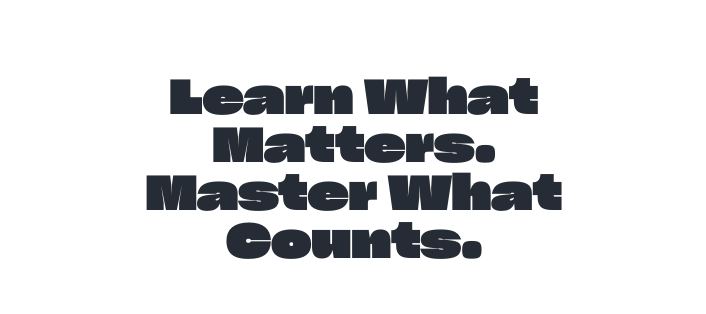
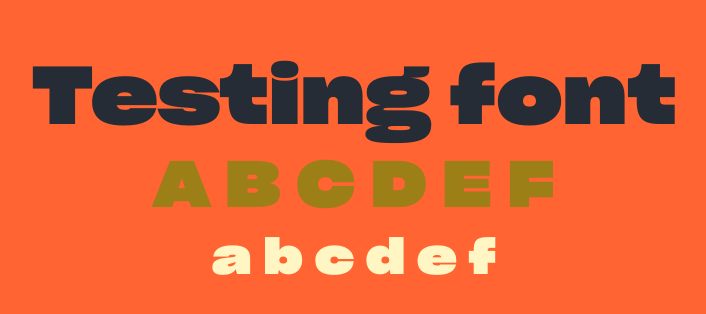
Before and after one commit to technicalinnoknowvex-ai/innoknowvex, a Next.js app: page / in a window 1280 px wide. Shown: the part 228-542 px from the top of the page, without its empty margins (286-992 px from the left). Built offline with nearby package versions, Linux system fonts and the light colour scheme.

Commit message:
code changes and some minor updates

```diff
--- a/src/app/globals.scss
+++ b/src/app/globals.scss
@@ -1,4 +1,4 @@
-@use "../styles/variables.module";
+@use "../styles/index" as *;
 
 * {
   box-sizing: border-box;
@@ -15,8 +15,8 @@ body {
   overflow-x: hidden;
   -webkit-font-smoothing: antialiased;
   -moz-osx-font-smoothing: grayscale;
-  color: variables.$text-primary;
-  background: variables.$app-background-base;
+  color: $text-primary;
+  background: $app-background-base;
 }
 
 a {
--- a/src/components/Pages/Landing/LandingPage.jsx
+++ b/src/components/Pages/Landing/LandingPage.jsx
@@ -1,17 +1,13 @@
 import React from "react";
 import landingStyles from "./styles/landing.module.scss";
+import Hero from "./Sections/Hero/Hero";
+import AboutUs from "./Sections/AboutUs/AboutUs";
+
 const LandingPage = () => {
   return (
     <div className={landingStyles.landing}>
-      <p className={landingStyles.landing__text}>
-        Learn What
-        <br />
-        Matters.
-        <br />
-        Master What
-        <br />
-        Counts.
-      </p>
+      <Hero />
+      <AboutUs />
     </div>
   );
 };
--- /dev/null
+++ b/src/components/Pages/Landing/Sections/AboutUs/AboutUs.jsx
@@ -0,0 +1,11 @@
+import React from "react";
+import aboutUsStyles from "./styles/aboutUs.module.scss";
+const AboutUs = () => {
+  return (
+    <section className={aboutUsStyles.sectionWrapper}>
+      <div className={aboutUsStyles.sectionWrapper__box}></div>
+    </section>
+  );
+};
+
+export default AboutUs;
--- /dev/null
+++ b/src/components/Pages/Landing/Sections/AboutUs/styles/aboutUs.module.scss
@@ -0,0 +1,16 @@
+@use "../../../../../../styles/variables" as *;
+
+.sectionWrapper {
+  width: 100%;
+  height: 100vh;
+  display: flex;
+  justify-content: center;
+  align-items: center;
+  background-color: lightgreen;
+
+  &__box {
+    width: 100px;
+    aspect-ratio: 1/1;
+    background-color: $brand-primary;
+  }
+}
--- /dev/null
+++ b/src/components/Pages/Landing/Sections/Hero/Hero.jsx
@@ -0,0 +1,15 @@
+import React from "react";
+import heroStyles from "./styles/hero.module.scss";
+const Hero = () => {
+  return (
+    <section className={heroStyles.heroWrapper}>
+      <p className={heroStyles.heroWrapper__headingTop}>Testing font</p>
+      <br />
+      <p className={heroStyles.heroWrapper__headingMiddle}>A B C D E F</p>
+      <br />
+      <p className={heroStyles.heroWrapper__headingBottom}>a b c d e f</p>
+    </section>
+  );
+};
+
+export default Hero;
--- /dev/null
+++ b/src/components/Pages/Landing/Sections/Hero/styles/hero.module.scss
@@ -0,0 +1,26 @@
+@use "../../../../../../styles/variables" as v;
+@use "../../../../../../styles/mixins" as m;
+@use "../../../../../../styles/fonts" as f;
+
+.heroWrapper {
+  width: 100%;
+  height: 100vh;
+  display: flex;
+  justify-content: center;
+  align-items: center;
+  flex-direction: column;
+  background-color: v.$brand-primary;
+
+  &__headingTop {
+    @include m.font(f.$font-sharp-25, f.$bold, v.$text-primary);
+    font-size: 5rem;
+  }
+  &__headingMiddle {
+    @include m.font(f.$font-sharp-25, f.$bold, v.$text-secondary);
+    font-size: 4rem;
+  }
+  &__headingBottom {
+    @include m.font(f.$font-sharp-25, f.$bold, v.$text-tertiary);
+    font-size: 3rem;
+  }
+}
--- a/src/components/Pages/Landing/styles/landing.module.scss
+++ b/src/components/Pages/Landing/styles/landing.module.scss
@@ -1,20 +1,8 @@
+@use "../../../../styles/mixins" as m;
+
 .landing {
   width: 100%;
   height: 100%;
-  display: flex;
-  justify-content: center;
-  align-items: center;
-
-  &__text {
-    font-family: var(--font-sharp-25), sans-serif;
-    font-weight: 100;
-    font-weight: 300;
-    font-weight: 400;
-    font-weight: 500;
-    font-weight: 600;
-    font-weight: 700;
-    font-weight: 900;
-    font-size: 3rem;
-    text-align: center;
-  }
+  overflow-y: scroll;
+  @include m.hide-scrollbar;
 }
--- /dev/null
+++ b/src/styles/_fonts.scss
@@ -0,0 +1,21 @@
+// Font families
+$font-sharp-20: var(--font-sharp-20), sans-serif;
+$font-sharp-25: var(--font-sharp-25), sans-serif;
+
+/*
+
+can define more font here like
+
+$font-satoshi:var(--font-satoshi)
+
+
+*/
+
+// Semantic weight variables
+$thin: 100;
+$light: 300;
+$book: 400;
+$medium: 500;
+$semibold: 600;
+$bold: 700;
+$black: 900;
--- /dev/null
+++ b/src/styles/_index.scss
@@ -0,0 +1,3 @@
+@forward "./variables";
+@forward "./fonts";
+@forward "./mixins";
--- /dev/null
+++ b/src/styles/_mixins.scss
@@ -0,0 +1,34 @@
+// HIDE SCROLLER
+
+@use "./variables" as v;
+
+@mixin hide-scrollbar {
+  // For WebKit browsers (Chrome, Safari, Edge)
+  &::-webkit-scrollbar {
+    display: none;
+    width: 0;
+    height: 0;
+  }
+
+  // For Firefox
+  scrollbar-width: none;
+
+  // For IE and Edge (legacy)
+  -ms-overflow-style: none;
+}
+
+// FONT
+
+@mixin font(
+  $font-family,
+  // Required: font variable (e.g., f.$font-sharp-20)
+  $weight: f.$book,
+  // Default book weight
+  $color: v.$text-primary,
+  $italic: false
+) {
+  font-family: $font-family;
+  font-weight: $weight;
+  color: $color;
+  font-style: if($italic, italic, normal);
+}
--- a/src/styles/_variables.module.scss
+++ b/src/styles/_variables.scss
@@ -1,6 +1,6 @@
 $app-background-base: #f8f1de;
 
-$brand-primary: #1c3553;
+$brand-primary: #ff6432;
 
 $text-primary: #262c35;
 $text-secondary: #9c7f16;
```
